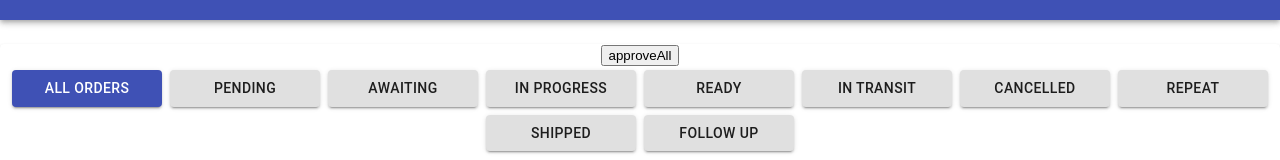
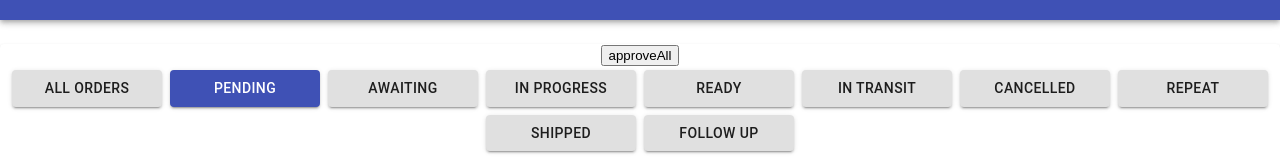
Before and after one commit to msymbolEJA/frontend-textile, a React (Create React App) app: page /approval in a window 1280 px wide. Shown: the part 139-299 px from the top of the page. Built offline with nearby package versions, Linux system fonts and the light colour scheme; no server answers; sample sign-in values are in the browser's storage.

Commit message:
set pending first click after approval page

```diff
--- a/src/components/approval/Approval.js
+++ b/src/components/approval/Approval.js
@@ -74,13 +74,13 @@ function App() {
   const [count, setCount] = useState(0);
   const [orderBy, setOrderBy] = useState("id");
   const [order, setOrder] = React.useState("desc");
-  const [selectedTag, setSelectedTag] = useState("all orders");
+  const [selectedTag, setSelectedTag] = useState("pending");
   const [selectedRowId, setSelectedRowId] = useState();
   const [globStatu, setglobStatu] = useState("");
   const [checkBoxIds, setCheckBoxIds] = useState([]);
   const [selectAll, setSelectAll] = useState(false);
   const [url, setUrl] = useState(
-    `http://144.202.67.136:8080/etsy/mapping/?limit=${rowsPerPage}&offset=${
+    `http://144.202.67.136:8080/etsy/mapping/?status=${selectedTag}&limit=${rowsPerPage}&offset=${
       page * rowsPerPage
     }`
   );
```
